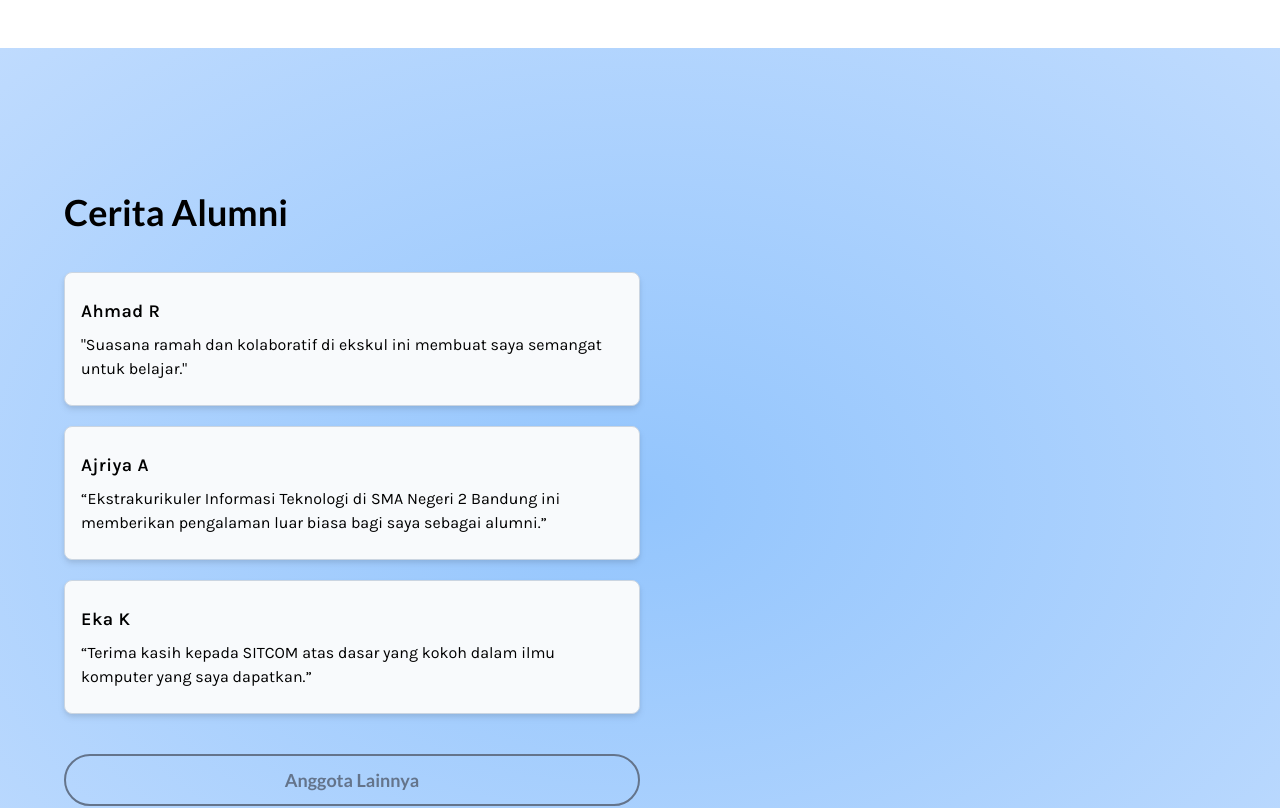
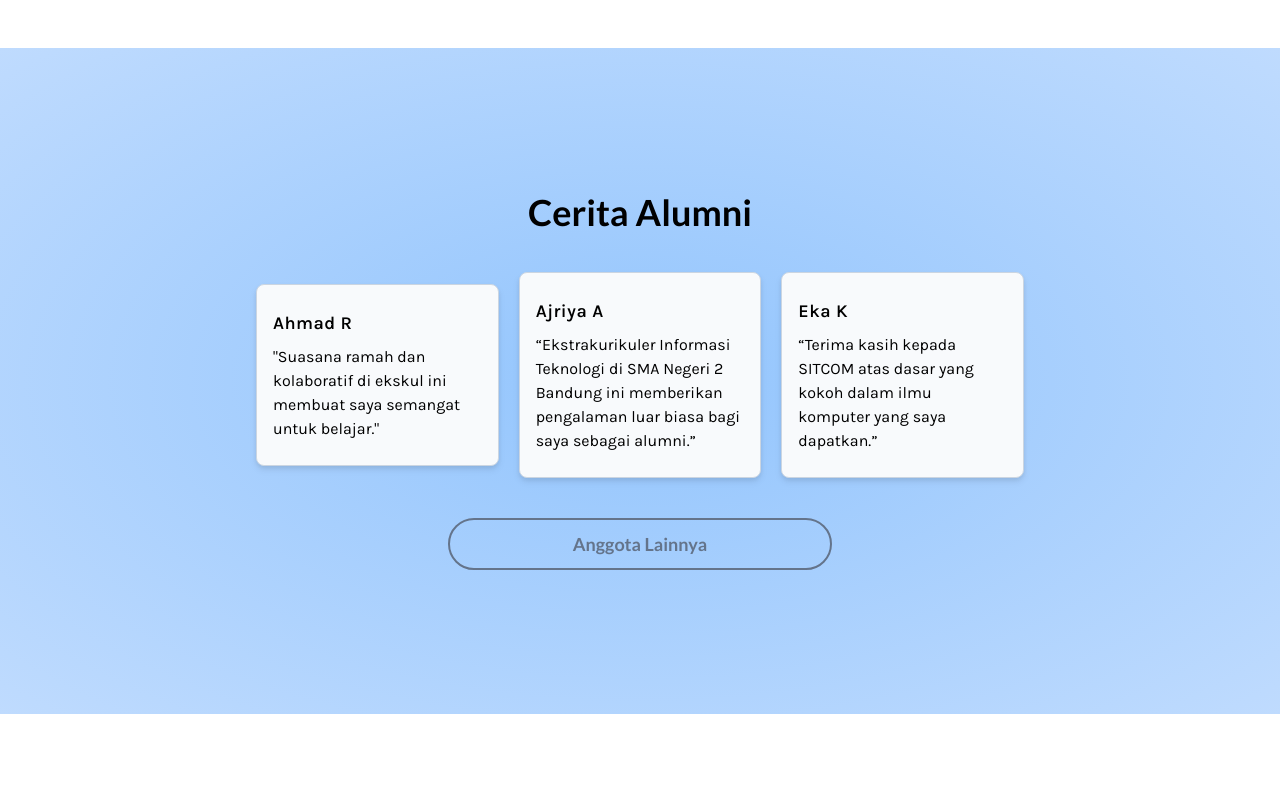
Before and after one commit to sitcomsmanda/sitcom-website, a Next.js app: page / in a window 1280 px wide. Shown: the part 1360-2168 px from the top of the page. Built offline with nearby package versions, Linux system fonts and the light colour scheme.

Commit message:
add: Testimonial: Large Screen

```diff
--- a/src/layouts/About/Testimonial/BlurbCards.tsx
+++ b/src/layouts/About/Testimonial/BlurbCards.tsx
@@ -31,7 +31,7 @@ function GenerateCards(data: blurbType[]) {
 
 export default function BlurbCards() {
   return (
-    <div className="flex flex-col gap-5 justify-center items-center">
+    <div className="flex flex-col gap-5 justify-center items-center sm:flex-row lg:w-2/3 2xl:w-1/2">
       {GenerateCards(blurbs)}
     </div>
   );
--- a/src/layouts/About/Testimonial/Content.tsx
+++ b/src/layouts/About/Testimonial/Content.tsx
@@ -6,12 +6,16 @@ import BlurbCards from "./BlurbCards";
 
 export default function Content() {
   return (
-    <div className="flex flex-col gap-10 w-full sm:w-1/2 lg:gap-10">
+    <div className="p-4 w-full flex flex-col gap-10 sm:p-8 sm:justify-center sm:items-center xl:p-16 2xl:gap-20">
       <H2>Cerita Alumni</H2>
 
       <BlurbCards />
 
-      <Link href={PATH_MEMBER} tabIndex={-1} className="w-full">
+      <Link
+        href={PATH_MEMBER}
+        tabIndex={-1}
+        className="w-full sm:w-1/2 md:w-1/3"
+      >
         <Button secondary>Anggota Lainnya</Button>
       </Link>
     </div>
--- a/src/layouts/About/Testimonial/index.tsx
+++ b/src/layouts/About/Testimonial/index.tsx
@@ -1,9 +1,5 @@
 import Content from "./Content";
 
-export default function Profile() {
-  return (
-    <div className="relative p-4 flex flex-col items-center gap-10 sm:gap-5 sm:p-8 sm:flex-row lg:gap-10 xl:p-16 2xl:gap-20">
-      <Content />
-    </div>
-  );
+export default function Testimonial() {
+  return <Content />;
 }
```
